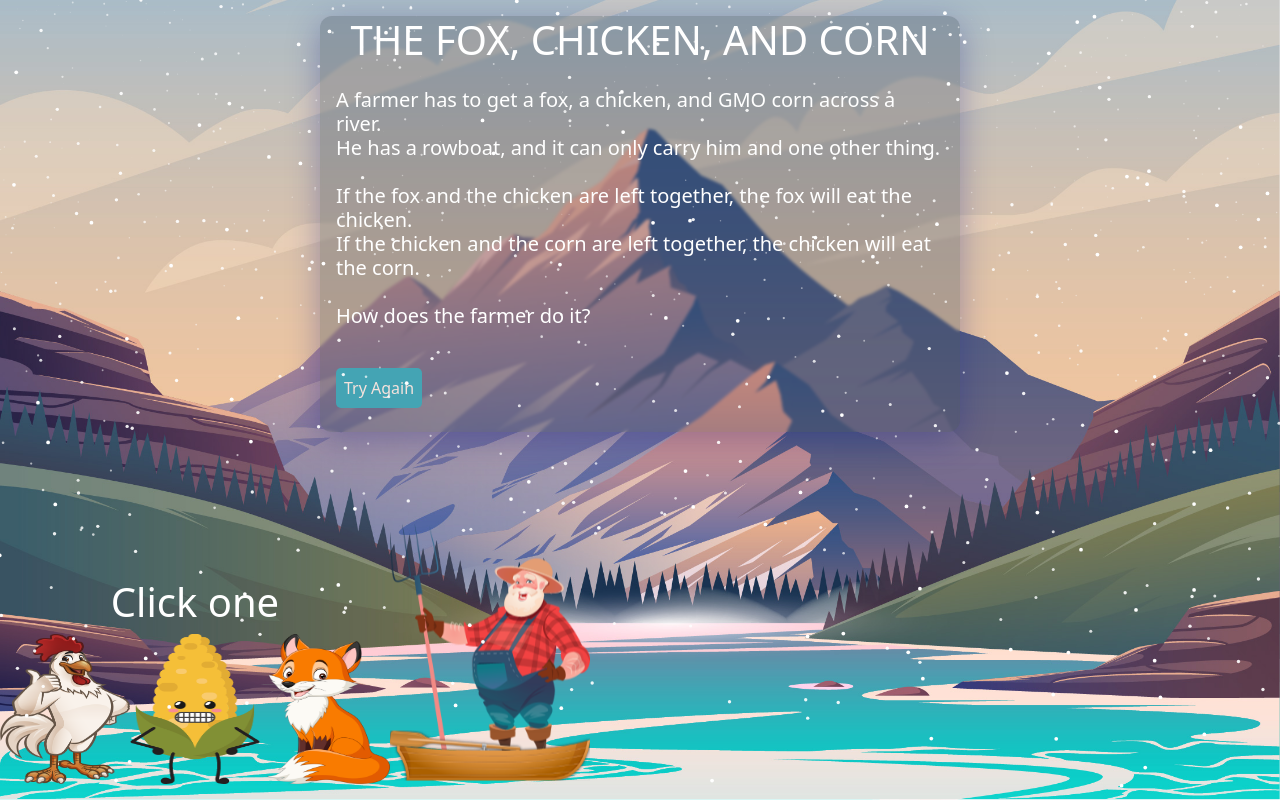
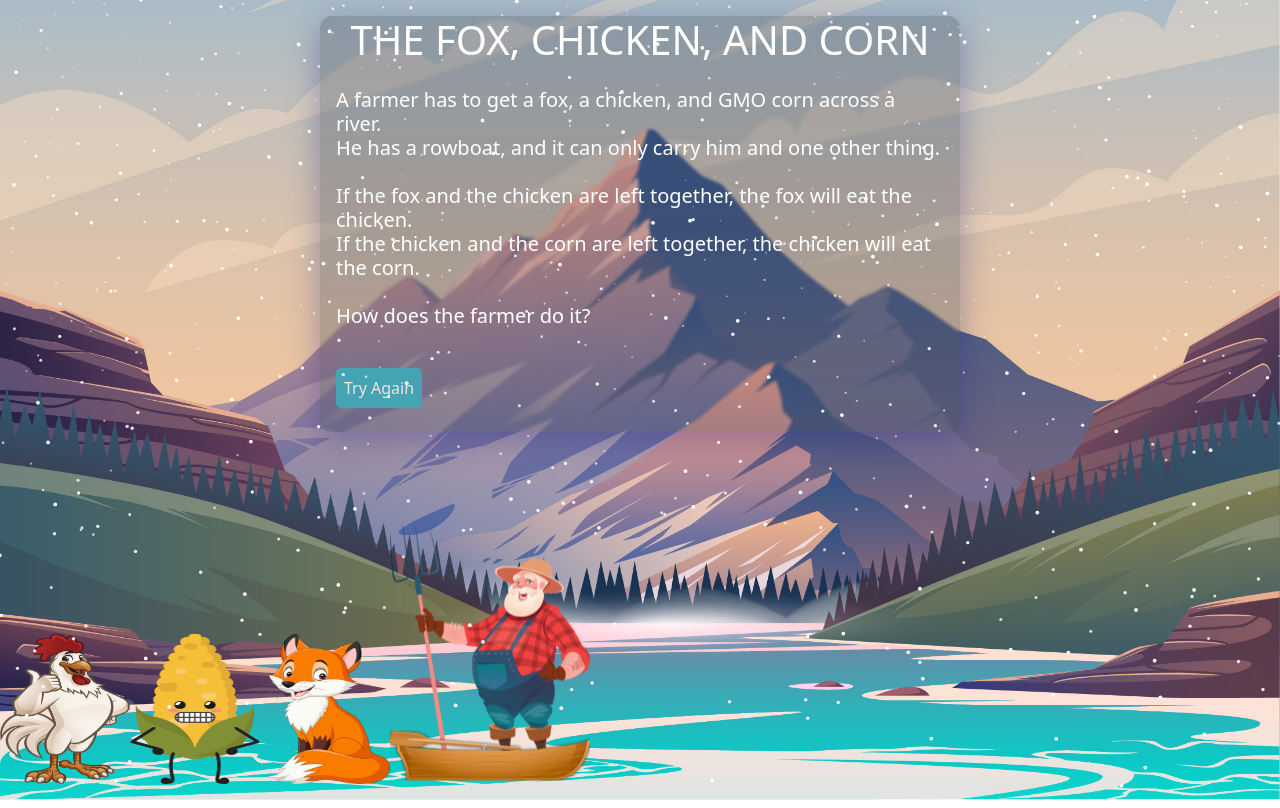
Before and after one commit to PaulKillian/fox--chicken--corn, a Next.js app: page / in a window 1280 px wide. Built offline with nearby package versions, Linux system fonts and the light colour scheme.

Commit message:
Update nearShore.js

```diff
--- a/components/nearShore.js
+++ b/components/nearShore.js
@@ -6,7 +6,7 @@ export const NearShore = (props) => {
 
   return (
     <div>
-      {props.gameGuide === false && <h1 className={styles.color}>Click one</h1>}
+      {props.gameGuide.animals === false && <h1 className={styles.color}>Click one</h1>}
       <div className={'d-flex justify-content-start align-items-end item'}>
         {props.nearShoreScene.map(item => {
           return (
```
